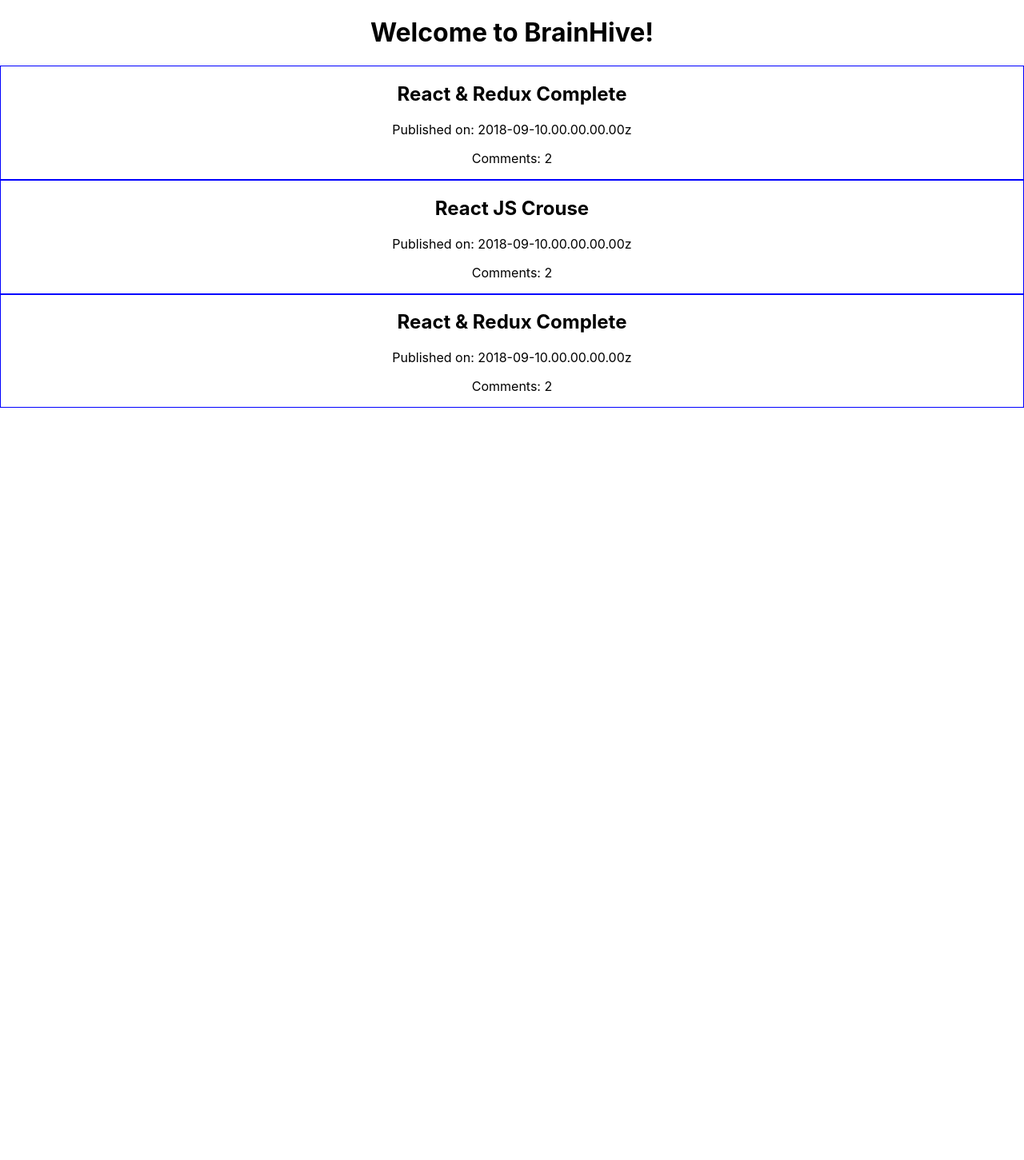
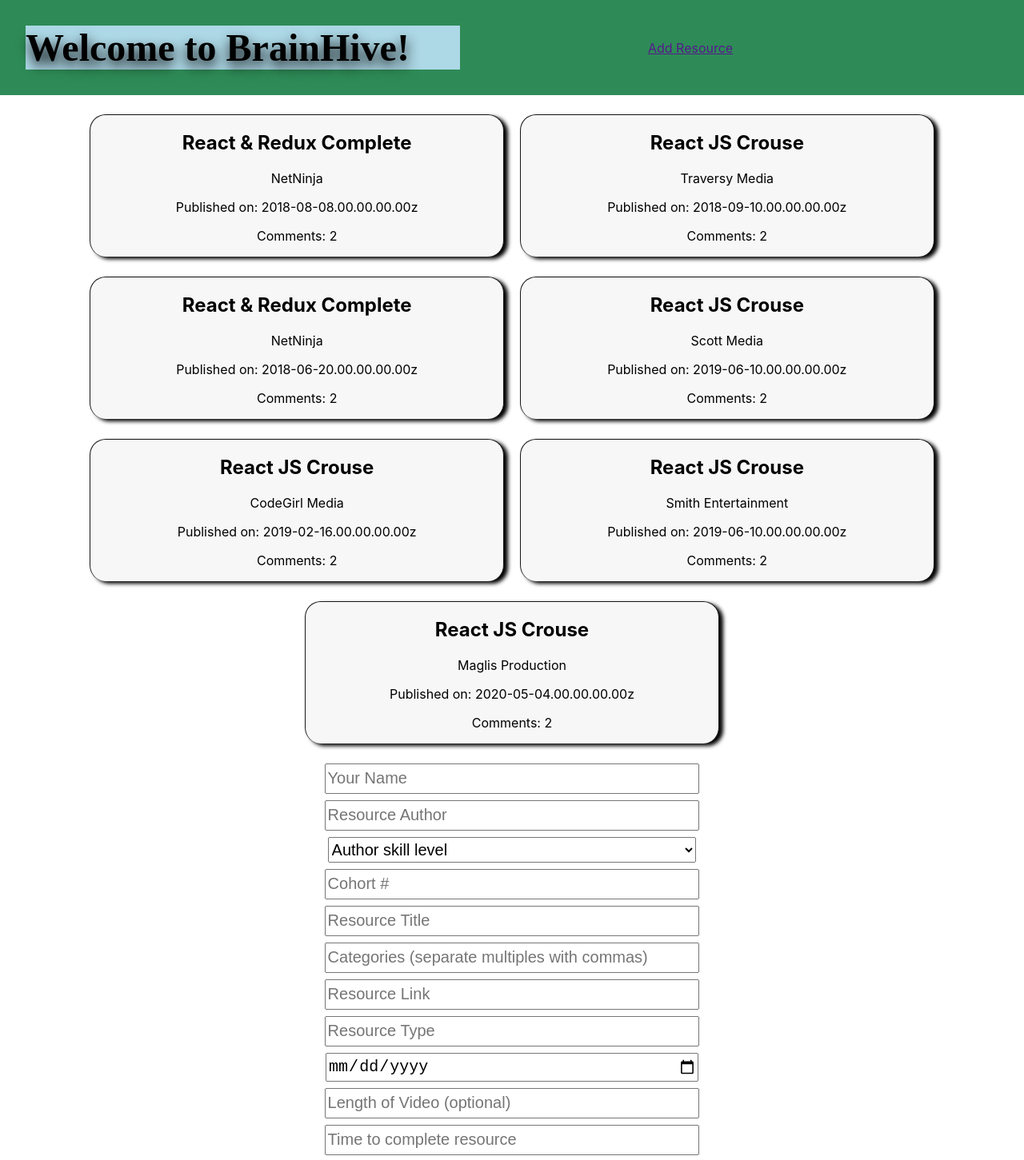
Before and after one commit to Snyeswa/brainhive-, a React (Create React App) app: page / in a window 1280 px wide. Shown: the top 1451 px of the page at 80% size. Before the commit the page ends 800 px from the top, so only its background shows below. Built offline with nearby package versions, Linux system fonts and the light colour scheme.

Commit message:
finish up the form and add functionality

```diff
--- a/src/App.css
+++ b/src/App.css
@@ -38,5 +38,53 @@
 }
 
 .box {
-  border: 1px solid blue;
+  border: 1px solid #171717;
+  border-bottom-width: 0;
+  border-radius: 20px;
+  margin-bottom: 25px;
+  padding: 0 8px;
+  width: 80%;
+  max-width: 500px;
+  box-shadow: 5px 3px 5px #000000;
+  background-color: #f7f7f7;
 }
+
+.box:hover {
+  box-shadow: 15px 9px 15px black;
+}
+
+.resourceList {
+  margin: 0 8%;
+  display: flex;
+  flex-direction: row;
+  flex-wrap: wrap;
+  justify-content: space-around;
+}
+
+.header {
+  display: flex;
+  flex-direction: row;
+  padding: 0 2rem;
+  margin-bottom: 1.5rem;
+  background-color: seagreen;
+}
+
+.title {
+  display: flex;
+  flex: 1;
+  font-size: 3rem;
+  font-family: cursive;
+  font-weight: bold;
+  text-shadow: 1px 8px 16px black;
+  color: black;
+  background-color: lightblue;
+}
+
+.navigation {
+  display: flex;
+  flex: 1;
+  padding: 0 16px;
+  margin-right: 8%;
+  justify-content: center;
+  align-items: center;
+}
--- a/src/App.js
+++ b/src/App.js
@@ -2,6 +2,7 @@ import React, { Component } from 'react';
 import './App.css';
 import Resource from './components/Resource';
 import resources from './mock/resources';
+import ResourceForm from './components/ResourceForm';
 
 
 class App extends Component{
@@ -11,35 +12,41 @@ class App extends Component{
 //   super(props);
 //   const that = this
 //   // this.renderPosts.bind(this)    is-doing-this = App.renderPosts.bind(App)
+// }
+state = {
+  resources: [...resources]
+};
 
-// }
-
-
+addResource = (newResource) => {
+  // this.state.resources.push(newResource)
+  this.setState({
+    resources: [...this.state.resources, newResource]
+  })
+}
 
 renderPosts() {
   // function mapResources (resource) {
   //   return <Resource resource={resource} />;
   // };
-  const display = resources.map((resource) => {
-    return <Resource resource={resource} />;
+  const display = this.state.resources.map((resource) => {
+    return <Resource resource={resource} key={resource.title} />;
   });
 
   return display;
 }
-// const display = this.resources.map(mapResources);
+
 
   render() {
-    // const display = this.resources.map(function (resource) {
-    //   return <Resource resource={resource} />;
-    // });
   return (
     <div className="App">
-    <h1>Welcome to BrainHive!</h1>
-    {/* <Resource resource={this.resource[0]} />
-    <Resource resource={this.resource[1]}/>
-    <Resource resource={this.resource [2]} />   */}
-    {this.renderPosts()}
-    {/* {display} */}
+    <div className="header">
+    <h1 className="title">Welcome to BrainHive!</h1>
+    <div className='navigation'>
+      <a href="">Add Resource</a>
+      </div>
+    </div>
+    <div className="resourceList">{this.renderPosts()}</div>
+    <ResourceForm addResource={this.addResource} />
     </div>
   );
 }
--- a/src/components/Resource.js
+++ b/src/components/Resource.js
@@ -1,17 +1,20 @@
-import React from 'react';
+import React from "react";
 
-const Resource = ({resource}) => {
-//    const {resource} = props;
-    return(
-        <div className={'box'}>
-            <h2>{resource.title}</h2>
-            <p>{resource.author}</p>
-            <p>Published on: {resource.datePublished}</p>
-            { resource.videoLength ? (<p>Length: {resource.videoLength} minutes</p>) : null}
-        {/* conditional ? true code : false code */}
-        <p>Comments: {resource.comments.length}</p>
-        </div>
+const Resource = ({ resource }) => {
+  // const {resource} = props;
 
-    )
-}
+  return (
+    <div className={"box"}>
+      <h2 className={"resourceTitle"}>{resource.title}</h2>
+      <p>{resource.resourceAuthor}</p>
+      <p>Published on: {resource.datePublished}</p>
+      {resource.videoLength ? (
+        <p>Length: {resource.videoLength} minutes</p>
+      ) : null}
+      {/* conditional ? true code : false code */}
+      <p>Comments: {resource.comments.length}</p>
+    </div>
+  );
+};
+
 export default Resource;
--- /dev/null
+++ b/src/components/ResourceForm.js
@@ -0,0 +1,200 @@
+import React, { Component } from "react";
+
+class ResourceForm extends Component {
+  state = {
+    posterName: "",
+    resourceAuthor: "",
+    authorSkillLevel: "",
+    cohort: "",
+    title: "",
+    categories: "",
+    summary: "",
+    link: "",
+    resourceType: "",
+    datePublished: "",
+    videoLength: "",
+    timeToComplete: "",
+    rating: "",
+    comments: [],
+  };
+
+  handleChange = (e) => {
+    this.setState({
+      ...this.state,
+      [e.target.id]: e.target.value,
+    });
+  };
+
+  handleSubmit = (e) => {
+    e.preventDefault();
+    // any data manipulation and validation
+    const newResource = { ...this.state };
+    newResource.categories = newResource.categories.split(/\s*,\s*/gm);
+
+    this.props.addResource(newResource);
+    this.setState({
+      posterName: "",
+      resourceAuthor: "",
+      authorSkillLevel: "",
+      cohort: "",
+      title: "",
+      categories: "",
+      summary: "",
+      link: "",
+      resourceType: "",
+      datePublished: "",
+      videoLength: "",
+      timeToComplete: "",
+      rating: "",
+      comments: [],
+    });
+  };
+
+  render() {
+    return (
+      <div className="ResourceForm">
+        <form style={styles.form} onSubmit={this.handleSubmit}>
+          {/* <label htmlFor="posterName">Your Name: </label> */}
+          <input
+            style={styles.input}
+            id="posterName"
+            type="text"
+            placeholder="Your Name"
+            value={this.state.posterName}
+            onChange={this.handleChange}
+            required
+          />
+          <input
+            style={styles.input}
+            id="resourceAuthor"
+            type="text"
+            placeholder="Resource Author"
+            value={this.state.resourceAuthor}
+            onChange={this.handleChange}
+          />
+          <select
+            style={styles.input}
+            id="authorSkillLevel"
+            value={this.state.authorSkillLevel}
+            onChange={this.handleChange}
+          >
+            <option value="" disabled>
+              Author skill level
+            </option>
+            <option value="Intro">Intro</option>
+            <option value="Intermediate">Intermediate</option>
+            <option value="Advanced">Advanced</option>
+          </select>
+          <input
+            style={styles.input}
+            id="cohort"
+            type="text"
+            placeholder="Cohort #"
+            value={this.state.cohort}
+            onChange={this.handleChange}
+          />
+          <input
+            style={styles.input}
+            id="title"
+            type="text"
+            placeholder="Resource Title"
+            value={this.state.title}
+            onChange={this.handleChange}
+          />
+          <input
+            style={styles.input}
+            type="text"
+            id="categories"
+            placeholder="Categories (separate multiples with commas)"
+            value={this.state.categories}
+            onChange={(e) => this.handleChange(e)}
+          />
+          <input
+            style={styles.input}
+            type="text"
+            id="link"
+            placeholder="Resource Link"
+            value={this.state.link}
+            onChange={(e) => this.handleChange(e)}
+          />
+          <input
+            style={styles.input}
+            type="text"
+            id="resourceType"
+            placeholder="Resource Type"
+            value={this.state.resourceType}
+            onChange={(e) => this.handleChange(e)}
+          />
+          <input
+            style={styles.input}
+            type="date"
+            id="datePublished"
+            placeholder="Published Date"
+            value={this.state.datePublished}
+            onChange={(e) => this.handleChange(e)}
+          />
+          <input
+            style={styles.input}
+            type="text"
+            id="videoLength"
+            placeholder="Length of Video (optional)"
+            value={this.state.videoLength}
+            onChange={(e) => this.handleChange(e)}
+          />
+          <input
+            style={styles.input}
+            type="text"
+            id="timeToComplete"
+            placeholder="Time to complete resource"
+            value={this.state.timeToComplete}
+            onChange={(e) => this.handleChange(e)}
+          />
+          <input
+            style={styles.input}
+            type="number"
+            id="rating"
+            placeholder="1 to 5 rating"
+            value={this.state.rating}
+            onChange={(e) => this.handleChange(e)}
+          />
+          <button style={styles.button} type="submit">
+            Submit
+          </button>
+        </form>
+      </div>
+    );
+  }
+}
+
+const styles = {
+  form: {
+    display: "flex",
+    justifyContent: "center",
+    alignItems: "center",
+    marginRight: "20%",
+    marginLeft: "20%",
+    flexDirection: "column",
+  },
+  input: {
+    width: "60%",
+    height: 32,
+    fontSize: 20,
+    marginBottom: 8,
+  },
+  button: {
+    alignSelf: "center",
+    // backgroundColor: "#F96295",
+    backgroundColor: "#ff62a1",
+    marginLeft: 5,
+    marginRight: 5,
+    marginBottom: 10,
+    marginTop: 5,
+    width: "50%",
+    borderRadius: 10,
+    fontSize: 16,
+    paddingTop: 10,
+    paddingBottom: 10,
+  },
+};
+
+export default ResourceForm;
--- a/src/mock/resources.js
+++ b/src/mock/resources.js
@@ -10,7 +10,7 @@ const resources = [
     summary: 'A good resource on building a couple react apps with and without  redux,',
     link: 'www.google.com/search?q=NetNinja%20React',
     resourceType: 'Playlist',
-    datePublished: '2018-09-10.00.00.00.00z',
+    datePublished: '2018-08-08.00.00.00.00z',
     videoLength: null,
     timeToComplete: 300,
     rating: 5,
@@ -46,14 +46,86 @@ const resources = [
   summary: 'A good resource on building a couple react apps with and without  redux,',
   link: 'www.google.com/search?q=NetNinja%20React',
   resourceType: 'Playlist',
-  datePublished: '2018-09-10.00.00.00.00z',
+  datePublished: '2018-06-20.00.00.00.00z',
   videoLength: null,
   timeToComplete: 300,
   rating: 5,
   comments: [{user: 'Joe', text: 'Pretty good resource'},
   {user: 'Phen', text: 'The best to learn n React with'}]
 
-}
+},
+
+{
+    posterName: "Paul R",
+    resourceAuthor: 'Scott Media',
+    authorSkillLevel: 'Advanced',
+    cohort: '8',
+    title: 'React JS Crouse',
+    categories: ['React', 'Redux'],
+    summary: 'A good resource on building a couple react apps with and without  redux,',
+    link: 'www.google.com/search?q=NetNinja%20React',
+    resourceType: 'Full Course',
+    datePublished: '2019-06-10.00.00.00.00z',
+    videoLength: null,
+    timeToComplete: 120,
+    rating: 5,
+    comments: [{user: 'Paul', text: 'Great video with instructions'},
+    {user: 'Sam', text: 'Simple and Straight to the point'}]
+  },
+
+  {
+    posterName: "Jennies",
+    resourceAuthor: 'CodeGirl Media',
+    authorSkillLevel: ['Beginners', 'Intermediate', 'Advanced'],
+    cohort: '8',
+    title: 'React JS Crouse',
+    categories: ['React', 'Redux'],
+    summary: 'A good resource on building a couple react apps with and without  redux,',
+    link: 'www.google.com/search?q=NetNinja%20React',
+    resourceType: 'Full Course',
+    datePublished: '2019-02-16.00.00.00.00z',
+    videoLength: null,
+    timeToComplete: 260,
+    rating: 5,
+    comments: [{user: 'Betty', text: 'Great video with instructions'},
+    {user: 'Joe', text: 'Simple and Straight to the point'}]
+  },
+
+  {
+    posterName: "Kenny",
+    resourceAuthor: 'Smith Entertainment',
+    authorSkillLevel: 'Advanced',
+    cohort: '8',
+    title: 'React JS Crouse',
+    categories: ['React', 'Redux'],
+    summary: 'A wonderful resource on building a couple react apps with and with and without redux,',
+    link: 'www.google.com/search?q=NetNinja%20React',
+    resourceType: 'Crash Course',
+    datePublished: '2019-06-10.00.00.00.00z',
+    videoLength: null,
+    timeToComplete: 180,
+    rating: 5,
+    comments: [{user: 'James', text: 'Great video with instructions'},
+    {user: 'Bill', text: 'Simple and Straight to the point'}]
+  },
+
+  {
+    posterName: "Maglis",
+    resourceAuthor: 'Maglis Production',
+    authorSkillLevel: 'Advanced',
+    cohort: '8',
+    title: 'React JS Crouse',
+    categories: ['React', 'Redux'],
+    summary: 'A wonderful resource on building a couple react apps with and with and without redux,',
+    link: 'www.google.com/search?q=NetNinja%20React',
+    resourceType: 'Crash Course',
+    datePublished: '2020-05-04.00.00.00.00z',
+    videoLength: null,
+    timeToComplete: 180,
+    rating: 5,
+    comments: [{user: 'Juan', text: 'Great video with instructions'},
+    {user: 'Lawrence', text: 'Simple and Straight to the point'}]
+  },
 ]
 
 export default resources;
```
